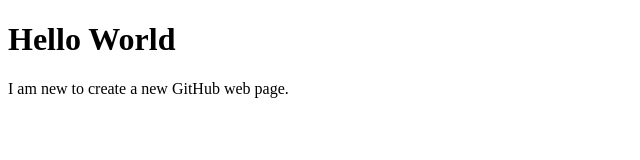
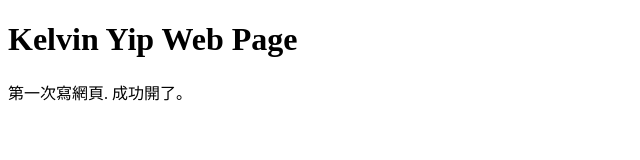
Before and after one commit to kyipjp/kyipjp.github.io, a plain HTML site: page index.html in a window 1280 px wide. Shown: the whole page, without its empty margins (0-640 px from the left). Drawn offline with Linux system fonts and the light colour scheme.

Commit message:
Update index.html

```diff
--- a/index.html
+++ b/index.html
@@ -1,7 +1,7 @@
 <!DOCTYPE html>
 <html>
 <body>
-<h1>Hello World</h1>
-<p>I am new to create a new GitHub web page.</p>
+<h1>Kelvin Yip Web Page</h1>
+<p>第一次寫網頁. 成功開了。</p>
 </body>
 </html>
```
